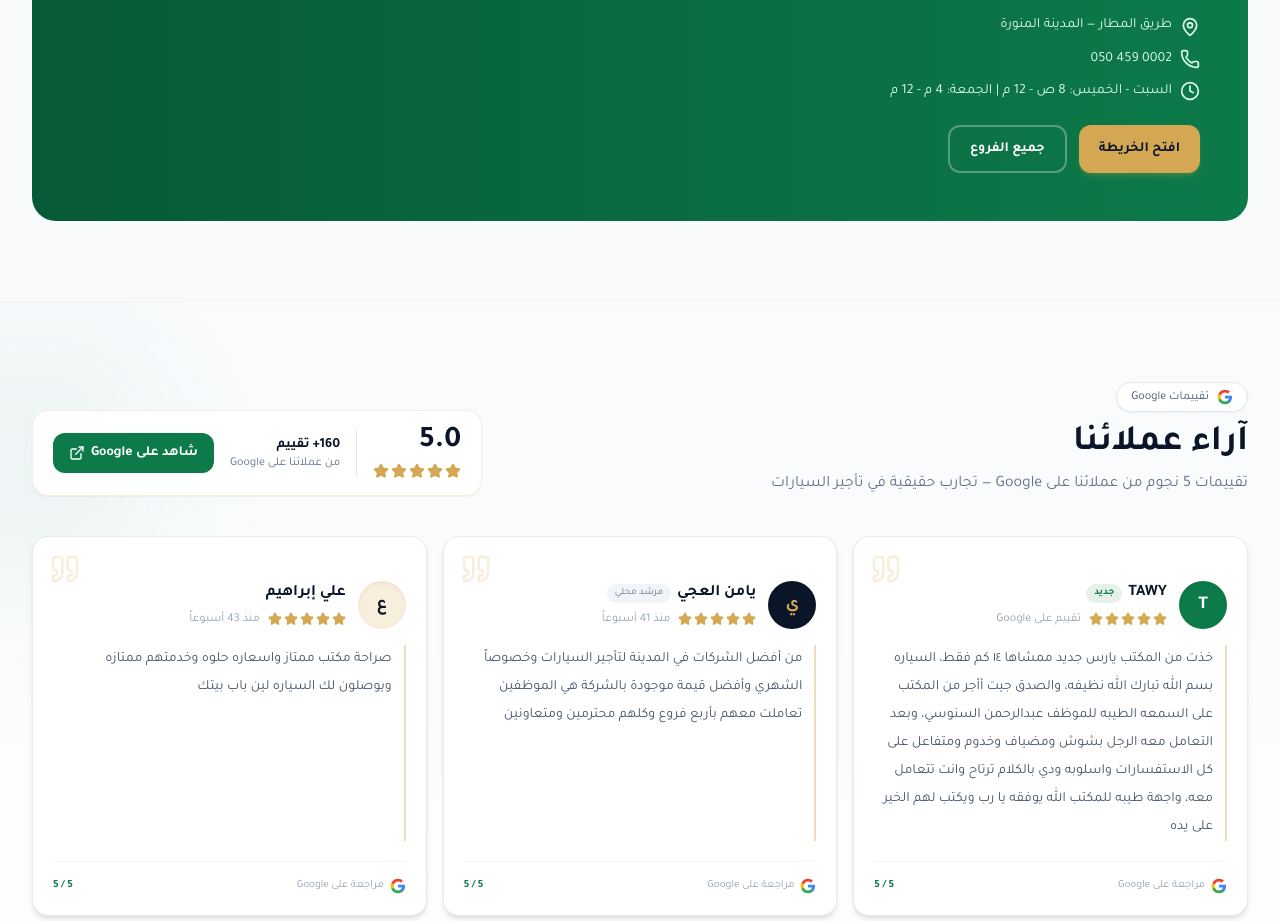
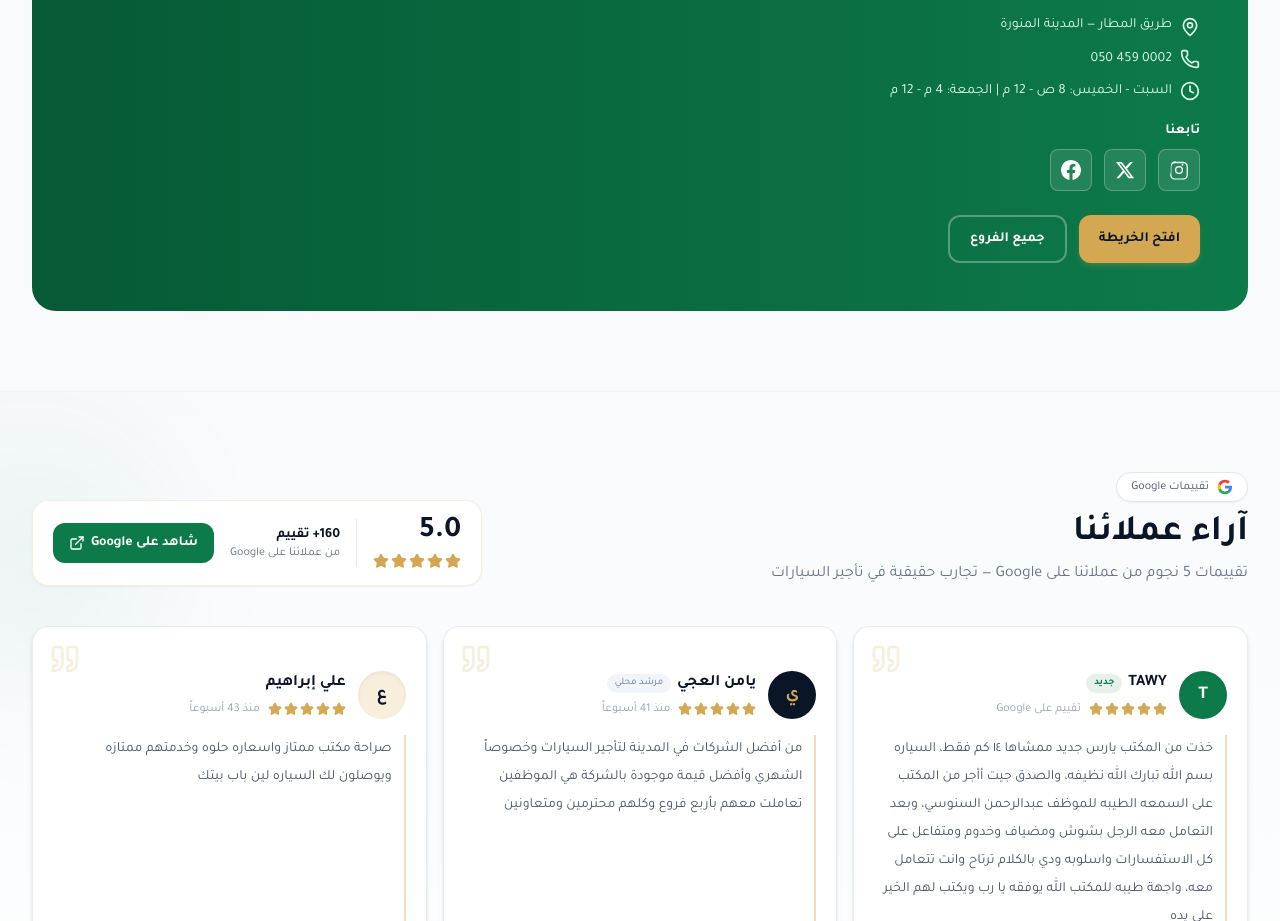
Before and after one commit to yuadom880-spec/alkhoder-autocar, a React (Vite) app: page / in a window 1280 px wide. Shown: the part 6691-7612 px from the top of the page. Built offline with nearby package versions, Linux system fonts and the light colour scheme; no server answers; the database is empty.

Commit message:
إضافة السوشيال ميديا في قسم زورنا في فرعنا الرئيسي

```diff
--- a/src/components/layout/SocialLinks.tsx
+++ b/src/components/layout/SocialLinks.tsx
@@ -32,9 +32,21 @@ type SocialLinksProps = {
   className?: string
   iconClassName?: string
   showLabels?: boolean
+  variant?: 'dark' | 'light'
 }
 
-export function SocialLinks({ className, iconClassName, showLabels = false }: SocialLinksProps) {
+const variantStyles = {
+  dark: 'border-slate-600/60 bg-slate-800/40 text-slate-300 hover:border-brand-gold/50 hover:bg-brand-gold/10 hover:text-brand-gold',
+  light:
+    'border-white/25 bg-white/10 text-white hover:border-brand-gold/60 hover:bg-white/20 hover:text-brand-gold',
+} as const
+
+export function SocialLinks({
+  className,
+  iconClassName,
+  showLabels = false,
+  variant = 'dark',
+}: SocialLinksProps) {
   return (
     <div className={cn('flex flex-wrap items-center gap-3', className)}>
       {SOCIAL_LINKS.map((link) => (
@@ -46,7 +58,8 @@ export function SocialLinks({ className, iconClassName, showLabels = false }: So
           aria-label={link.label}
           title={link.label}
           className={cn(
-            'inline-flex items-center gap-2 rounded-lg border border-slate-600/60 bg-slate-800/40 p-2.5 text-slate-300 transition-colors hover:border-brand-gold/50 hover:bg-brand-gold/10 hover:text-brand-gold',
+            'inline-flex items-center gap-2 rounded-lg border p-2.5 transition-colors',
+            variantStyles[variant],
             iconClassName,
           )}
         >
--- a/src/pages/HomePage.tsx
+++ b/src/pages/HomePage.tsx
@@ -18,6 +18,7 @@ import { SeoCitiesSection } from '../components/seo/SeoCitiesSection'
 import { Button } from '../components/ui/Button'
 import { LoadingSpinner } from '../components/ui/LoadingSpinner'
 import { OptimizedImage } from '../components/ui/OptimizedImage'
+import { SocialLinks } from '../components/layout/SocialLinks'
 import { PricesIncludeVatNote } from '../components/ui/PricesIncludeVatNote'
 import {
   LOGO_URL,
@@ -246,6 +247,10 @@ export function HomePage() {
                 {MAIN_BRANCH.hours}
               </p>
             </div>
+            <div className="mt-5">
+              <p className="mb-2 text-sm font-bold text-white">{copy.footer.social}</p>
+              <SocialLinks variant="light" />
+            </div>
             <div className="mt-6 flex flex-col gap-3 sm:flex-row sm:flex-wrap">
               <a href={MAIN_BRANCH.mapUrl} target="_blank" rel="noopener noreferrer" className="w-full sm:w-auto">
                 <Button variant="secondary" className="w-full sm:w-auto min-h-[48px]">{copy.home.openMap}</Button>
```
